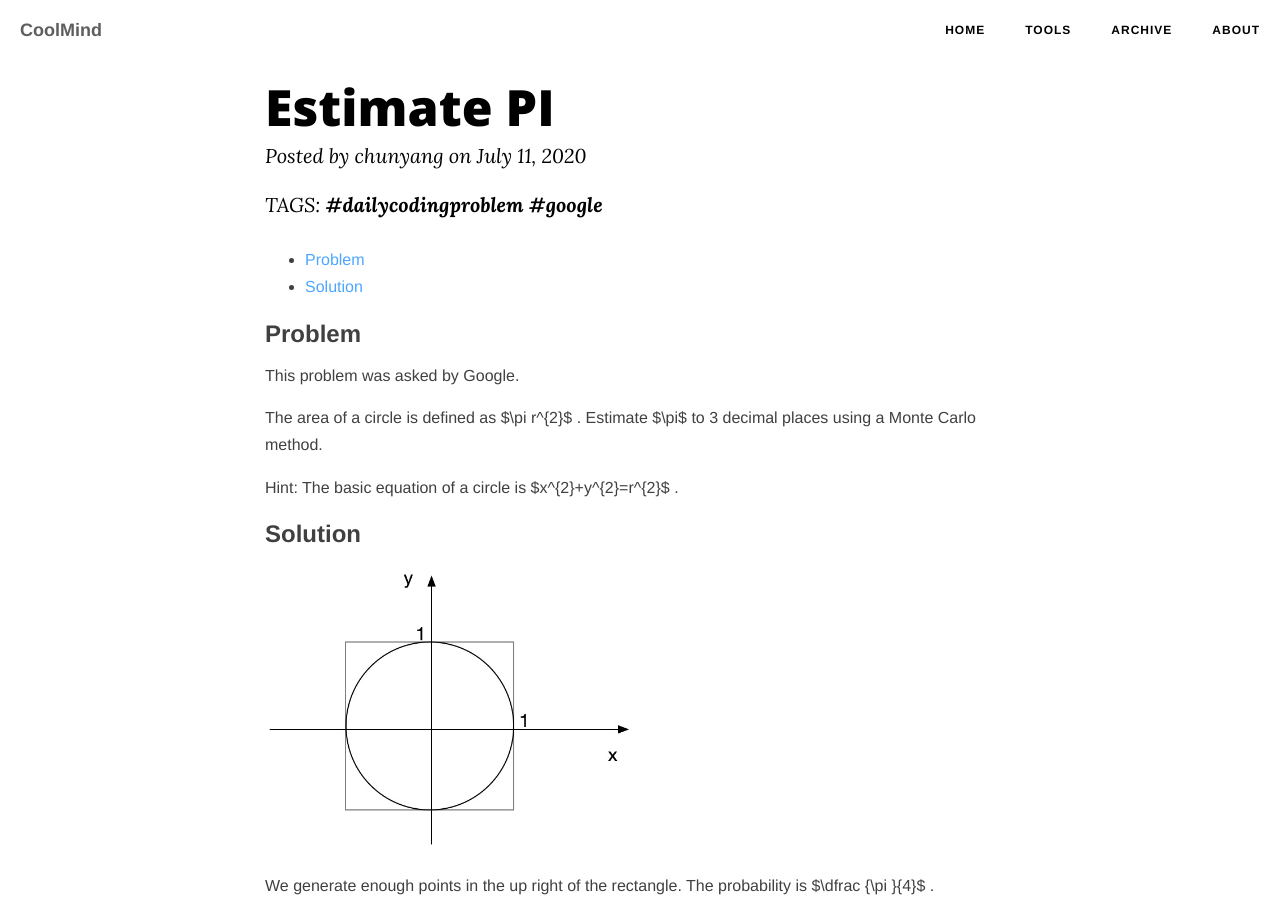
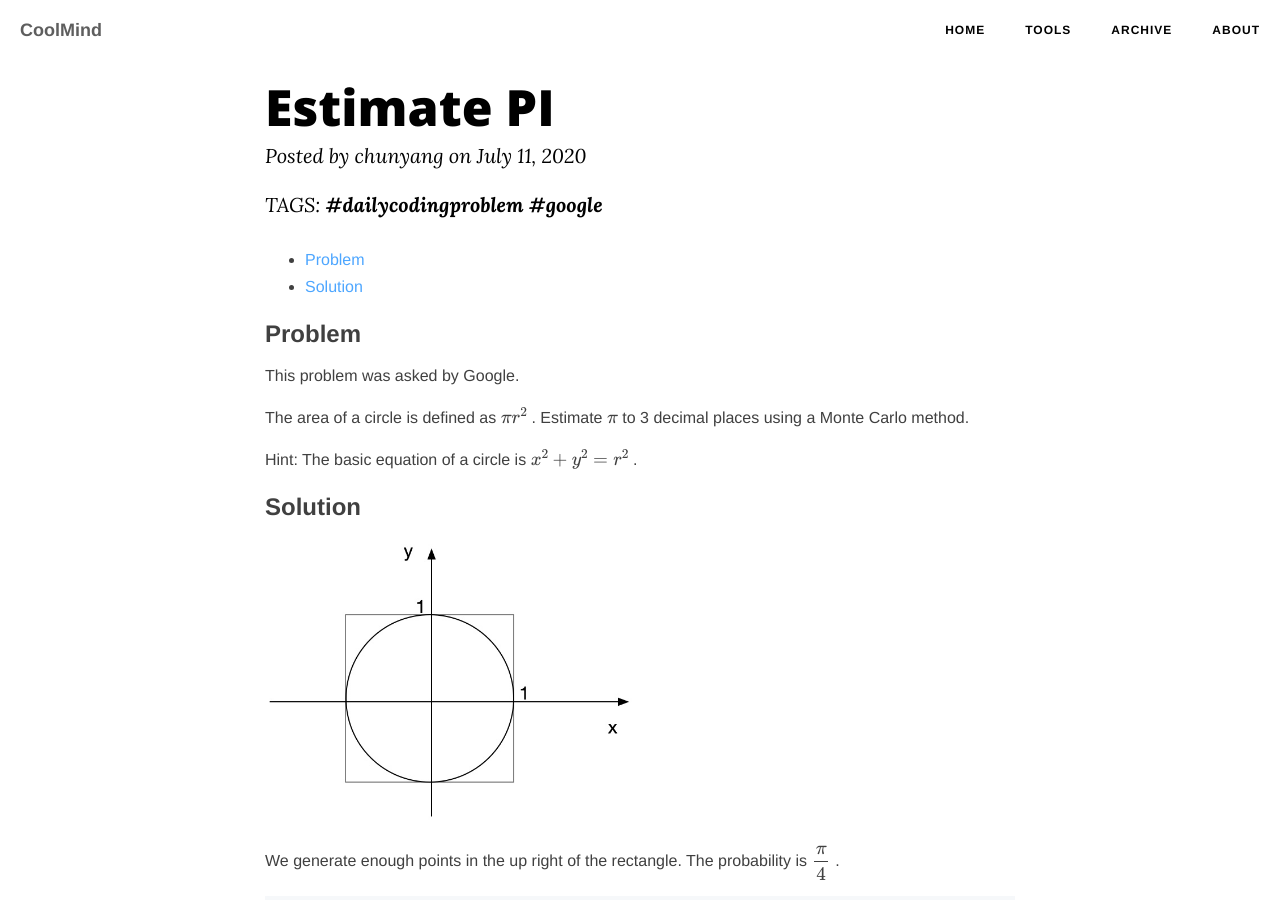
Before and after one commit to chunyang-wen/chunyang-wen.github.io, a Jekyll site: the page built from _posts/2020/2020-07-11-estimate-pi.md, in a window 1280 px wide and 900 px high. Built offline with Jekyll 4.4.1, drawn with Linux system fonts in a browser that asks for light colours; formulas are drawn with MathJax 3; comment, search, counter and statistics services are not loaded; part of the change alters nothing that is shown.

```diff
--- a/_includes/footer.html
+++ b/_includes/footer.html
@@ -104,7 +104,9 @@
 
 <!-- mathjax -->
 {% if page.include_math %}
-<script type="text/javascript" src="https://cdnjs.cloudflare.com/ajax/libs/mathjax/2.7.1/MathJax.js?config=TeX-AMS-MML_HTMLorMML"></script>
+<script type="text/x-mathjax-config">MathJax.Hub.Config({tex2jax: {inlineMath: [['$','$'], ['\(','\)']]}});</script>
+<script type="text/javascript" async src="//cdn.mathjax.org/mathjax/latest/MathJax.js?config=TeX-MML-AM_CHTML"></script>
+<!--script type="text/javascript" src="https://cdnjs.cloudflare.com/ajax/libs/mathjax/2.7.1/MathJax.js?config=TeX-AMS-MML_HTMLorMML"></script-->
 {% endif %}
 
 
```
